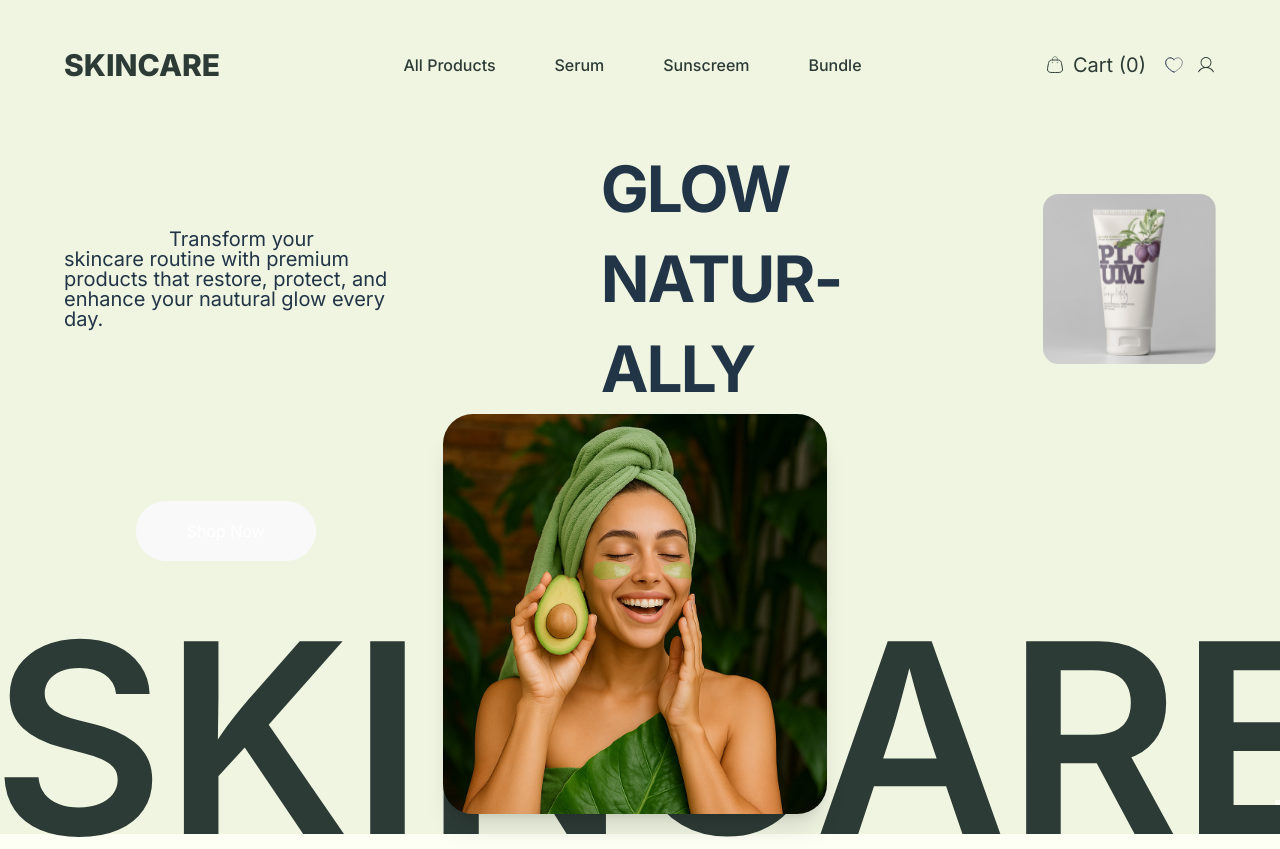
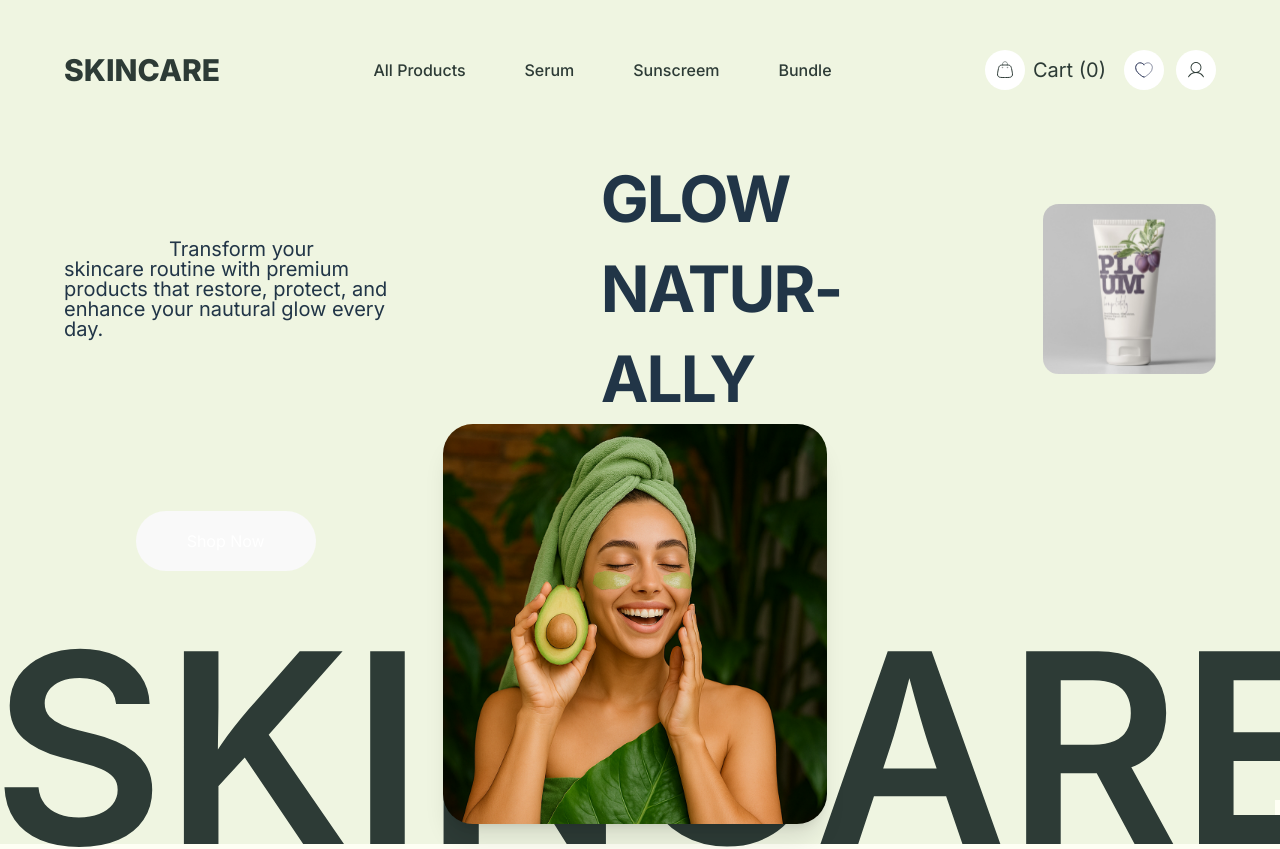
Before and after one commit to Amit-Yadav56/SixNineIntern, a React (Vite) app: page / in a window 1280 px wide. Shown: the top 849 px of the page. Built offline with nearby package versions, Linux system fonts and the light colour scheme.

Commit message:
Minor adjustment according to design

```diff
--- a/src/App.jsx
+++ b/src/App.jsx
@@ -10,11 +10,26 @@ import LandingPage from "./components/LandingPage";
 import Cards from "./components/Cards"; // If you use Cards directly
 
 function App() {
+  // Loading state and counter
+  const [loading, setLoading] = useState(true);
+  const [count, setCount] = useState(0);
+
   // Initialize cart count from sessionStorage or 0
   const [cartCount, setCartCount] = useState(() => {
     const stored = sessionStorage.getItem("cartCount");
     return stored ? parseInt(stored, 10) : 0;
   });
+
+  // Loading effect: count from 1 to 100
+  useEffect(() => {
+    if (loading && count < 100) {
+      const timer = setTimeout(() => setCount(count + 1), 20);
+      return () => clearTimeout(timer);
+    }
+    if (count === 100 && loading) {
+      setTimeout(() => setLoading(false), 200); // Small delay before showing app
+    }
+  }, [loading, count]);
 
   // Sync cartCount to sessionStorage
   useEffect(() => {
@@ -23,6 +38,16 @@ function App() {
 
   // Function to increment cart count
   const handleAddToCart = () => setCartCount((c) => c + 1);
+
+  if (loading) {
+    return (
+      <div className="fixed inset-0 flex items-end justify-end">
+        <div className="mb-[5%] mr-[5%] text-[#2D3B36] font-normal text-[140px] leading-[60px] uppercase tracking-[-0.05em]">
+          {count}
+        </div>
+      </div>
+    );
+  }
 
   return (
     <div className="absolute top-[50px] left-[5%] right-[5%]">
--- a/src/components/Header.jsx
+++ b/src/components/Header.jsx
@@ -16,14 +16,20 @@ const Header = ({ cartCount }) => {
       </div>
       {/*Tools*/}
       <div className="flex justify-between gap-3">
-        <div className="flex gap-2 cursor-pointer">
-          <img src={bagLogo} alt="cart" />
+        <div className="flex gap-2 cursor-pointer items-center">
+          <div className="size-[40px] bg-white rounded-full flex justify-center items-center">
+            <img src={bagLogo} alt="cart" />
+          </div>
           <span className="text-[#2D3B36] mr-1.5 text-[20px] leading-[100%]">
             Cart ({cartCount})
           </span>
         </div>
-        <img src={heart} alt="likes" className="cursor-pointer" />
-        <img src={profile} alt="profile" className="cursor-pointer" />
+        <div className="size-[40px] bg-white cursor-pointer rounded-full flex justify-center items-center">
+          <img src={heart} alt="likes" />
+        </div>
+        <div className="size-[40px] bg-white cursor-pointer rounded-full flex justify-center items-center">
+          <img src={profile} alt="profile" />
+        </div>
       </div>
     </div>
   );
```
